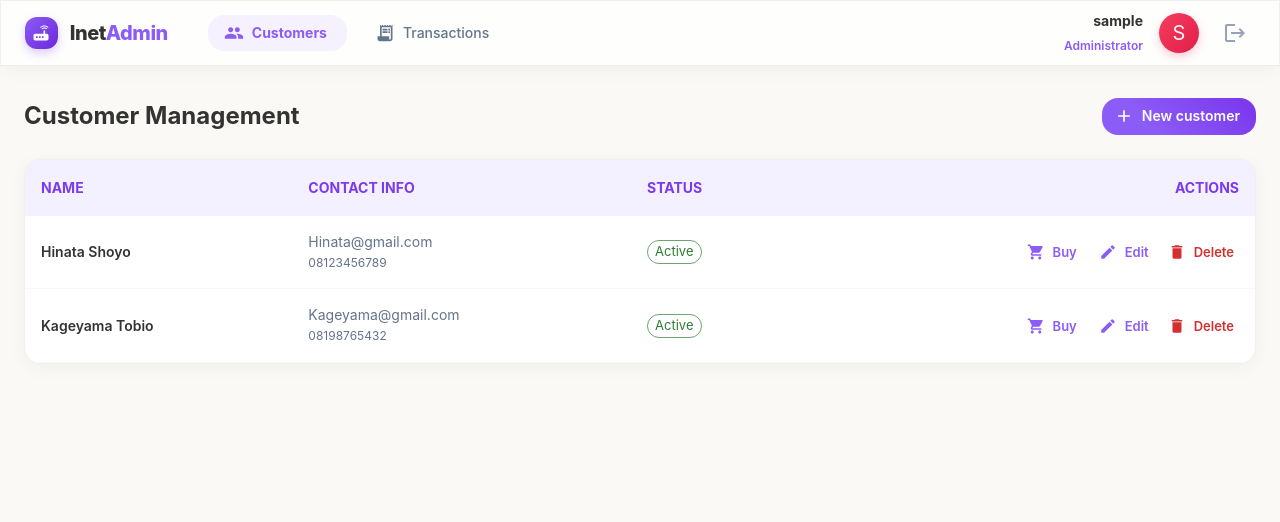
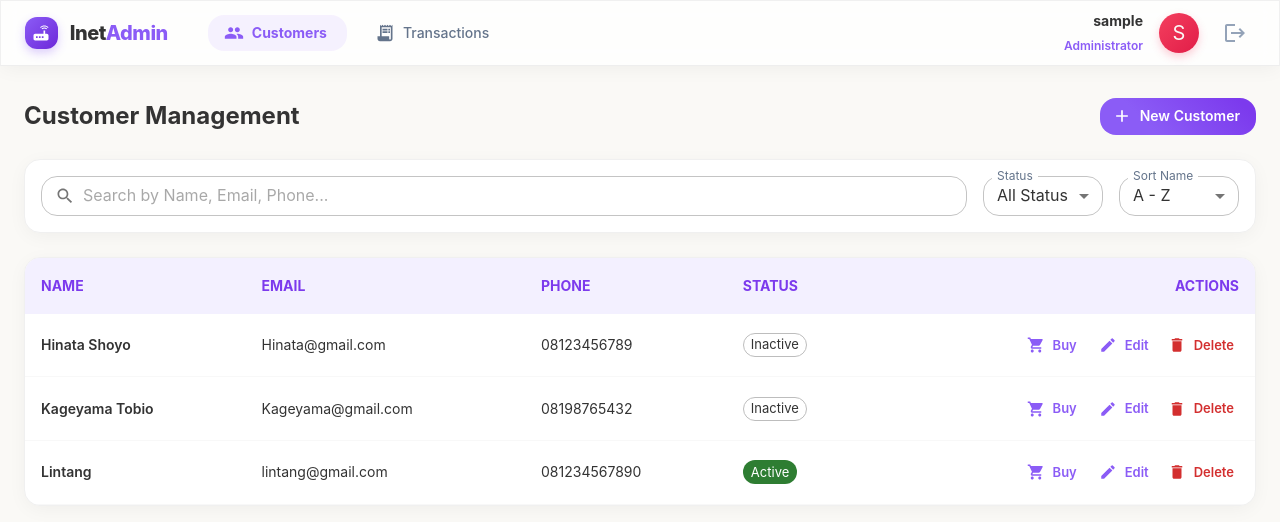
Before and after one commit to kein20/inet-admin-dashboard, a React (Vite) app: page /customer in a window 1280 px wide. Shown: the top 522 px of the page. Built offline with nearby package versions, Linux system fonts and the light colour scheme; data requests are answered from the project's data file; sample sign-in values are in the browser's storage.

Commit message:
update customer page n transaction page

```diff
--- a/db.json
+++ b/db.json
@@ -15,10 +15,16 @@
       "email": "Hinata@gmail.com"
     },
     {
-      "id": "99bbba3e-465c-4e7a-9e5d-2878b12e580b",
+      "id": "2",
       "name": "Kageyama Tobio",
       "phone": "08198765432",
       "email": "Kageyama@gmail.com"
+    },
+    {
+      "id": "5e733e7f-6c52-4670-b748-eda606de8650",
+      "name": "Lintang",
+      "phone": "081234567890",
+      "email": "lintang@gmail.com"
     }
   ],
   "packages": [
@@ -46,39 +52,11 @@
   ],
   "transactions": [
     {
-      "id": "3f16",
-      "customerId": "1",
-      "packageId": "2",
-      "date": "2025-11-29T14:57:47.648Z",
-      "total": 75000
-    },
-    {
-      "id": "a0a9",
-      "customerId": null,
+      "id": "a5e8c006-0fa1-4f65-a013-72b201966645",
+      "customerId": "5e733e7f-6c52-4670-b748-eda606de8650",
       "packageId": "3",
-      "date": "2025-11-29T15:05:21.608Z",
+      "date": "2025-12-09T08:13:49.754Z",
       "total": 25000
-    },
-    {
-      "id": "c6274c8e-c022-4688-8b64-c49bc7d705a4",
-      "customerId": "1",
-      "packageId": "2",
-      "date": "2025-11-30T02:40:21.111Z",
-      "total": 75000
-    },
-    {
-      "id": "b35ef1ca-38c9-4dba-a34c-9d2935f2ed8b",
-      "customerId": null,
-      "packageId": "2",
-      "date": "2025-11-30T02:55:53.506Z",
-      "total": 75000
-    },
-    {
-      "id": "e461c29d-5556-4846-bc83-169c6b3e20e9",
-      "customerId": "1",
-      "packageId": "2",
-      "date": "2025-11-30T06:28:22.842Z",
-      "total": 75000
     }
   ]
 }
--- a/src/pages/Customer.jsx
+++ b/src/pages/Customer.jsx
@@ -1,13 +1,15 @@
-import React, { useState } from 'react';
+import React, { useState, useEffect } from 'react';
 import {
     Box, Typography, Button, Table, TableBody, TableCell, TableContainer,
     TableHead, TableRow, Paper, Dialog, DialogTitle, DialogContent,
-    DialogActions, TextField, Snackbar, Alert, Chip
+    DialogActions, TextField, Snackbar, Alert, Chip, InputAdornment,
+    MenuItem, Select, FormControl, InputLabel
 } from '@mui/material';
-import { Add, Edit, Delete, ShoppingCart } from '@mui/icons-material';
+import { Add, Edit, Delete, ShoppingCart, Search } from '@mui/icons-material';
 import { useCustomers } from '../hooks/useCustomers';
 import TransactionModal from '../components/TransactionModal';
 import ConfirmDialog from '../components/Confirm';
+import api from '../api/Instance';
 
 const CustomerPage = () => {
     const {
@@ -20,6 +22,16 @@ const CustomerPage = () => {
     const [selectedCustomer, setSelectedCustomer] = useState(null);
     const [deleteOpen, setDeleteOpen] = useState(false);
     const [deleteId, setDeleteId] = useState(null);
+    const [search, setSearch] = useState('');
+    const [transactions, setTransactions] = useState([]);
+    const [sortOrder, setSortOrder] = useState('asc');
+    const [statusFilter, setStatusFilter] = useState('all');
+
+    useEffect(() => {
+        api.get('/transactions')
+            .then(res => setTransactions(res.data))
+            .catch(err => console.error("Gagal ambil transaksi", err));
+    }, [customers, trxModalOpen]);
 
     const onBuyClick = (cust) => {
         setSelectedCustomer(cust);
@@ -31,37 +43,109 @@ const CustomerPage = () => {
         setDeleteOpen(true);
     };
 
+    const getStatus = (customerId) => {
+        const hasTransaction = transactions.some(t => t.customerId === customerId);
+        return hasTransaction ? 'Active' : 'Inactive';
+    };
+
+    const processedCustomers = customers
+        .filter(c => {
+            const matchSearch = c.name.toLowerCase().includes(search.toLowerCase()) ||
+                c.email.toLowerCase().includes(search.toLowerCase()) ||
+                c.phone.includes(search);
+
+            const status = getStatus(c.id);
+            const matchStatus = statusFilter === 'all'
+                ? true
+                : status.toLowerCase() === statusFilter;
+
+            return matchSearch && matchStatus;
+        })
+        .sort((a, b) => {
+            if (sortOrder === 'asc') {
+                return a.name.localeCompare(b.name);
+            } else {
+                return b.name.localeCompare(a.name);
+            }
+        });
+
     return (
         <Box>
             <Box sx={{ display: 'flex', justifyContent: 'space-between', mb: 3, alignItems: 'center' }}>
                 <Typography variant="h5" color="text.primary">Customer Management</Typography>
                 <Button variant="contained" startIcon={<Add />} onClick={handleOpenAdd}>
-                    New customer
+                    New Customer
                 </Button>
             </Box>
+
+            <Paper sx={{ p: 2, mb: 3, display: 'flex', gap: 2, alignItems: 'center', flexWrap: 'wrap' }}>
+                <TextField
+                    size="small"
+                    placeholder="Search by Name, Email, Phone..."
+                    value={search}
+                    onChange={(e) => setSearch(e.target.value)}
+                    InputProps={{
+                        startAdornment: (
+                            <InputAdornment position="start">
+                                <Search fontSize="small" />
+                            </InputAdornment>
+                        ),
+                    }}
+                    sx={{ flexGrow: 1 }}
+                />
+
+                <FormControl size="small" sx={{ minWidth: 120 }}>
+                    <InputLabel>Status</InputLabel>
+                    <Select
+                        value={statusFilter}
+                        label="Status"
+                        onChange={(e) => setStatusFilter(e.target.value)}
+                    >
+                        <MenuItem value="all">All Status</MenuItem>
+                        <MenuItem value="active">Active</MenuItem>
+                        <MenuItem value="inactive">Inactive</MenuItem>
+                    </Select>
+                </FormControl>
+
+                <FormControl size="small" sx={{ minWidth: 120 }}>
+                    <InputLabel>Sort Name</InputLabel>
+                    <Select
+                        value={sortOrder}
+                        label="Sort Name"
+                        onChange={(e) => setSortOrder(e.target.value)}
+                    >
+                        <MenuItem value="asc">A - Z</MenuItem>
+                        <MenuItem value="desc">Z - A</MenuItem>
+                    </Select>
+                </FormControl>
+            </Paper>
 
             <TableContainer component={Paper}>
                 <Table>
                     <TableHead>
                         <TableRow>
                             <TableCell>NAME</TableCell>
-                            <TableCell>CONTACT INFO</TableCell>
+                            <TableCell>EMAIL</TableCell>
+                            <TableCell>PHONE</TableCell>
                             <TableCell>STATUS</TableCell>
                             <TableCell align="right">ACTIONS</TableCell>
                         </TableRow>
                     </TableHead>
                     <TableBody>
-                        {customers.map((row) => (
+                        {processedCustomers.map((row) => (
                             <TableRow key={row.id}>
                                 <TableCell>
                                     <Typography variant="subtitle2" sx={{ fontWeight: 600 }}>{row.name}</Typography>
                                 </TableCell>
+                                <TableCell>{row.email}</TableCell>
+                                <TableCell>{row.phone}</TableCell>
                                 <TableCell>
-                                    <Typography variant="body2" color="text.secondary">{row.email}</Typography>
-                                    <Typography variant="caption" color="text.secondary">{row.phone}</Typography>
-                                </TableCell>
-                                <TableCell>
-                                    <Chip label="Active" size="small" color="success" variant="outlined" />
+                                    <Chip
+                                        label={getStatus(row.id)}
+                                        size="small"
+                                        color={getStatus(row.id) === 'Active' ? "success" : "default"}
+                                        variant={getStatus(row.id) === 'Active' ? "filled" : "outlined"}
+                                    />
                                 </TableCell>
                                 <TableCell align="right">
                                     <Button size="small" startIcon={<ShoppingCart />} onClick={() => onBuyClick(row)} sx={{ mr: 1 }}>
@@ -76,6 +160,13 @@ const CustomerPage = () => {
                                 </TableCell>
                             </TableRow>
                         ))}
+                        {processedCustomers.length === 0 && (
+                            <TableRow>
+                                <TableCell colSpan={5} align="center" sx={{ py: 3, color: 'text.secondary' }}>
+                                    No customer found.
+                                </TableCell>
+                            </TableRow>
+                        )}
                     </TableBody>
                 </Table>
             </TableContainer>
--- a/src/pages/Transaction.jsx
+++ b/src/pages/Transaction.jsx
@@ -1,14 +1,20 @@
 import React, { useEffect, useState } from 'react';
 import {
     Box, Typography, Table, TableBody, TableCell, TableContainer,
-    TableHead, TableRow, Paper, Chip, IconButton, Snackbar, Alert, Tooltip
+    TableHead, TableRow, Paper, Chip, IconButton, Snackbar, Alert, Tooltip,
+    TextField, MenuItem, Select, FormControl, InputLabel, Button
 } from '@mui/material';
-import { History, Delete } from '@mui/icons-material';
+import { History, Delete, FilterList } from '@mui/icons-material';
 import api from '../api/Instance';
 import ConfirmDialog from '../components/Confirm';
 
 const TransactionPage = () => {
     const [trxs, setTrxs] = useState([]);
+    const [search, setSearch] = useState('');
+
+    const [filterDate, setFilterDate] = useState('');
+    const [sortOrder, setSortOrder] = useState('newest');
+
     const [deleteOpen, setDeleteOpen] = useState(false);
     const [deleteId, setDeleteId] = useState(null);
     const [snackbar, setSnackbar] = useState({ open: false, message: '', severity: 'success' });
@@ -40,8 +46,7 @@ const TransactionPage = () => {
                 };
             });
 
-            setTrxs(mergedData.reverse());
-
+            setTrxs(mergedData);
         } catch (err) {
             console.error("Gagal mengambil data:", err);
         }
@@ -63,9 +68,9 @@ const TransactionPage = () => {
         try {
             await api.delete(`/transactions/${deleteId}`);
             setTrxs(prev => prev.filter(t => t.id !== deleteId));
-            setSnackbar({ open: true, message: 'Transaction deleted successfully', severity: 'success' });
+            setSnackbar({ open: true, message: 'Transaction deleted', severity: 'success' });
         } catch (err) {
-            setSnackbar({ open: true, message: 'Failed to delete transaction', severity: 'error' });
+            setSnackbar({ open: true, message: 'Failed to delete', severity: 'error' });
         } finally {
             setDeleteOpen(false);
         }
@@ -73,12 +78,79 @@ const TransactionPage = () => {
 
     const closeSnackbar = () => setSnackbar(prev => ({ ...prev, open: false }));
 
+    const processedTrxs = trxs
+        .filter((t) => {
+            const matchSearch = t.customerName.toLowerCase().includes(search.toLowerCase()) ||
+                                t.packageName.toLowerCase().includes(search.toLowerCase());
+
+            const matchDate = filterDate ? t.date.startsWith(filterDate) : true;
+
+            return matchSearch && matchDate;
+        })
+        .sort((a, b) => {
+            const dateA = new Date(a.date);
+            const dateB = new Date(b.date);
+
+            switch (sortOrder) {
+                case 'newest': return dateB - dateA;
+                case 'oldest': return dateA - dateB;
+                case 'highPrice': return b.total - a.total;
+                case 'lowPrice': return a.total - b.total;
+                default: return 0;
+            }
+        });
+
     return (
         <Box>
             <Box sx={{ mb: 3, display: 'flex', alignItems: 'center', gap: 1 }}>
                 <History color="primary" />
                 <Typography variant="h5" color="text.primary">Transaction History</Typography>
             </Box>
+
+            <Paper sx={{ p: 2, mb: 3, display: 'flex', gap: 2, alignItems: 'center', flexWrap: 'wrap' }}>
+                <TextField
+                    label="Search Name/Package"
+                    variant="outlined"
+                    size="small"
+                    value={search}
+                    onChange={(e) => setSearch(e.target.value)}
+                    sx={{ flexGrow: 1 }}
+                />
+
+                <TextField
+                    label="Filter Date"
+                    type="date"
+                    size="small"
+                    value={filterDate}
+                    onChange={(e) => setFilterDate(e.target.value)}
+                    InputLabelProps={{ shrink: true }}
+                    sx={{ width: 150 }}
+                />
+
+                <FormControl size="small" sx={{ width: 150 }}>
+                    <InputLabel>Sort By</InputLabel>
+                    <Select
+                        value={sortOrder}
+                        label="Sort By"
+                        onChange={(e) => setSortOrder(e.target.value)}
+                    >
+                        <MenuItem value="newest">Newest Date</MenuItem>
+                        <MenuItem value="oldest">Oldest Date</MenuItem>
+                        <MenuItem value="highPrice">Highest Price</MenuItem>
+                        <MenuItem value="lowPrice">Lowest Price</MenuItem>
+                    </Select>
+                </FormControl>
+
+                {(search || filterDate) && (
+                    <Button
+                        size="small"
+                        color="error"
+                        onClick={() => { setSearch(''); setFilterDate(''); setSortOrder('newest'); }}
+                    >
+                        Reset
+                    </Button>
+                )}
+            </Paper>
 
             <TableContainer component={Paper}>
                 <Table>
@@ -88,31 +160,20 @@ const TransactionPage = () => {
                             <TableCell>CUSTOMER</TableCell>
                             <TableCell>PACKAGE</TableCell>
                             <TableCell>TOTAL PRICE</TableCell>
-                            <TableCell align="right">ACTION</TableCell> {/* Tambah kolom Action */}
+                            <TableCell align="right">ACTION</TableCell>
                         </TableRow>
                     </TableHead>
                     <TableBody>
-                        {trxs.map((trx) => (
+                        {processedTrxs.map((trx) => (
                             <TableRow key={trx.id}>
                                 <TableCell>{formatDate(trx.date)}</TableCell>
-
-                                <TableCell sx={{ fontWeight: 600, color: 'primary.main' }}>
-                                    {trx.customerName}
+                                <TableCell sx={{ fontWeight: 600, color: 'primary.main' }}>{trx.customerName}</TableCell>
+                                <TableCell>
+                                    <Chip label={trx.packageName} size="small" color="secondary" variant="outlined" />
                                 </TableCell>
-
-                                <TableCell>
-                                    <Chip
-                                        label={trx.packageName}
-                                        size="small"
-                                        color="secondary"
-                                        variant="outlined"
-                                    />
-                                </TableCell>
-
                                 <TableCell sx={{ fontWeight: 'bold' }}>
                                     Rp {parseInt(trx.total || 0).toLocaleString()}
                                 </TableCell>
-
                                 <TableCell align="right">
                                     <Tooltip title="Delete History">
                                         <IconButton color="error" size="small" onClick={() => onDeleteClick(trx.id)}>
@@ -122,7 +183,7 @@ const TransactionPage = () => {
                                 </TableCell>
                             </TableRow>
                         ))}
-                        {trxs.length === 0 && (
+                        {processedTrxs.length === 0 && (
                             <TableRow>
                                 <TableCell colSpan={5} align="center" sx={{ py: 4, color: 'text.secondary' }}>
                                     No transactions found.
@@ -136,16 +197,14 @@ const TransactionPage = () => {
             <ConfirmDialog
                 open={deleteOpen}
                 title="Delete Transaction"
-                content="Are you sure you want to delete this transaction history? This action cannot be undone."
+                content="Are you sure you want to delete this transaction history?"
                 danger={true}
                 onCancel={() => setDeleteOpen(false)}
                 onConfirm={handleDelete}
             />
 
             <Snackbar open={snackbar.open} autoHideDuration={3000} onClose={closeSnackbar} anchorOrigin={{ vertical: 'bottom', horizontal: 'right' }}>
-                <Alert onClose={closeSnackbar} severity={snackbar.severity} variant="filled" sx={{ width: '100%' }}>
-                    {snackbar.message}
-                </Alert>
+                <Alert onClose={closeSnackbar} severity={snackbar.severity} variant="filled" sx={{ width: '100%' }}>{snackbar.message}</Alert>
             </Snackbar>
         </Box>
     );
```
